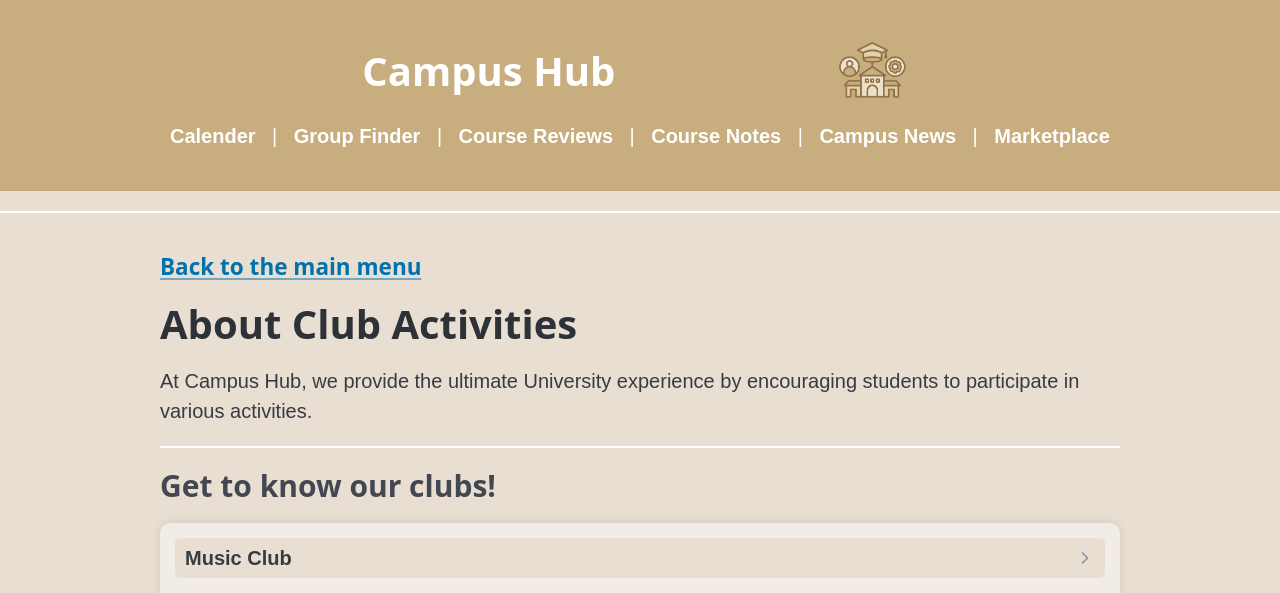
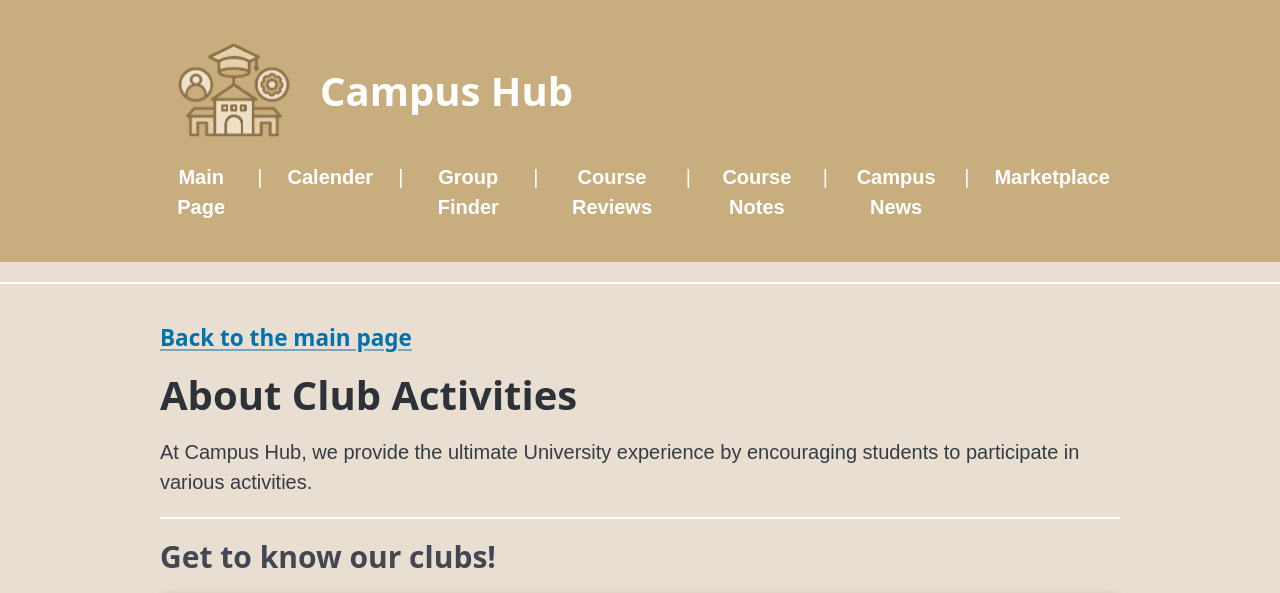
Before and after one commit to Duha248/CS-Project-G4, a PHP site: page / in a window 1280 px wide. Shown: the top 593 px of the page. Run offline with PHP 8.4, Linux system fonts and the light colour scheme; some libraries are stand-ins or nearby versions.

Commit message:
Changing the html page name, also adding necessary comments and few extra modification.

```diff
--- a/club-activities/index.html
+++ b/club-activities/index.html
@@ -12,11 +12,12 @@
 <body>
     <header>
         <main class = "container">
-            <h1>Campus Hub<a href = "">
-                <img src = "log.png" width = "90px" height = "60px" >
-            </a></h1>
+            <h1><a href = "">
+                <img src = "log.png" width = "150px" height = "150px" >
+            </a>Campus Hub</h1>
 
             <nav>
+                <a href = "">Main Page</a> |
                 <a href = "">Calender</a> |
                 <a href = "">Group Finder</a> |
                 <a href = "">Course Reviews</a> |
@@ -31,7 +32,7 @@
     <main class = "container">
         <section>
 
-        <h5><a href = "">Back to the main menu</a></h5>
+        <h5><a href = "">Back to the main page</a></h5>
         <!-- Information about club activities: -->
 
             <h1>About Club Activities</h1>
--- a/club-activities/style.css
+++ b/club-activities/style.css
@@ -25,11 +25,17 @@ header {
 header h1 {
     color: white;
     display: flex;
-    justify-content: space-evenly;
+    justify-content: left;
     align-items: center;
     gap: 0 10px;
 }
 
+nav {
+    display: flex;
+    justify-content: center;
+    gap: 15px;
+    margin-top: 10px;
+}
 
 nav a {
     text-decoration: none;
```
Also changed, not shown: 1 other file.
